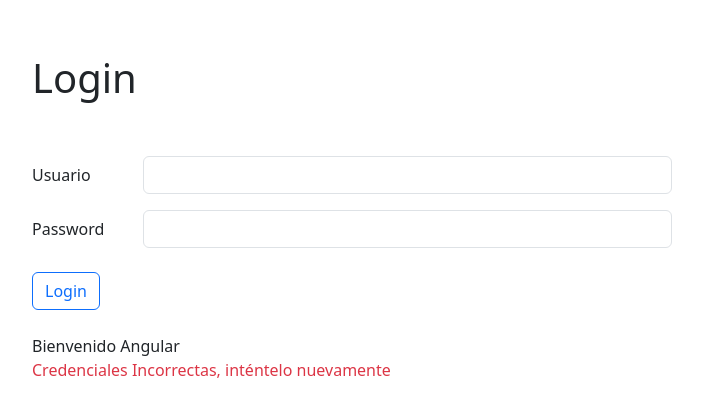
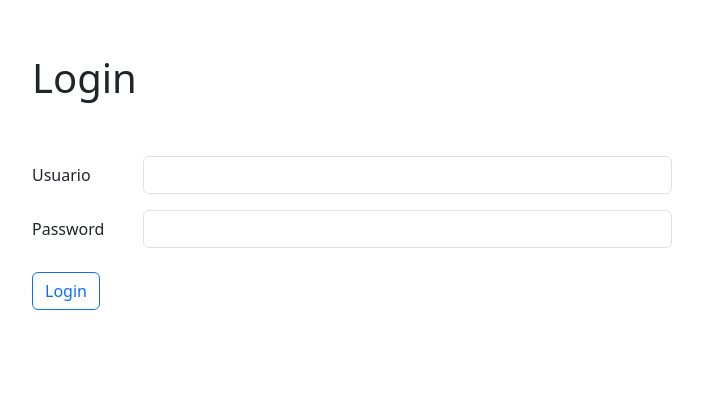
Before and after one commit to Jair1996/angular-sesion8, an Angular app: page / in a window 1280 px wide. Shown: the top 414 px of the page, without its empty margins (288-991 px from the left). Built offline with nearby package versions, Linux system fonts and the light colour scheme.

Commit message:
Funcionalidad Login culminada

```diff
--- a/src/app/app.component.html
+++ b/src/app/app.component.html
@@ -3,7 +3,7 @@
     <header class="mb-5">
       <p class="fs-1">Login</p>
     </header>
-    <form>
+    <form autocomplete="off" (ngSubmit)="login()">
       <div class="mb-3 row">
         <label for="txtUser" class="col-sm-2 col-form-label">Usuario</label>
         <div class="col-sm-10">
@@ -20,9 +20,11 @@
         <button type="submit" class="btn btn-outline-primary">Login</button>
       </div>
     </form>
-    <section class="mt-4">
-      <div>Bienvenido Angular</div>
-      <div class="text-danger">Credenciales Incorrectas, inténtelo nuevamente</div>
+    <section *ngIf="touch" class="mt-4">
+      <div *ngIf="esCorrecto; else incorrecto">Bienvenido Angular</div>
+      <ng-template #incorrecto>
+        <div class="text-danger">Credenciales Incorrectas, inténtelo nuevamente</div>
+      </ng-template>
     </section>
   </section>
 </main>
--- a/src/app/app.component.ts
+++ b/src/app/app.component.ts
@@ -20,4 +20,22 @@ export class AppComponent {
     usuario: '',
     password: '',
   };
+
+  esCorrecto: boolean = false;
+
+  touch: boolean = false;
+
+  login() {
+    this.touch = true;
+
+    if (
+      this.formulario.usuario === this.credenciales.usuario &&
+      this.formulario.password === this.credenciales.password
+    ) {
+      this.esCorrecto = true;
+      return;
+    }
+
+    this.esCorrecto = false;
+  }
 }
```
